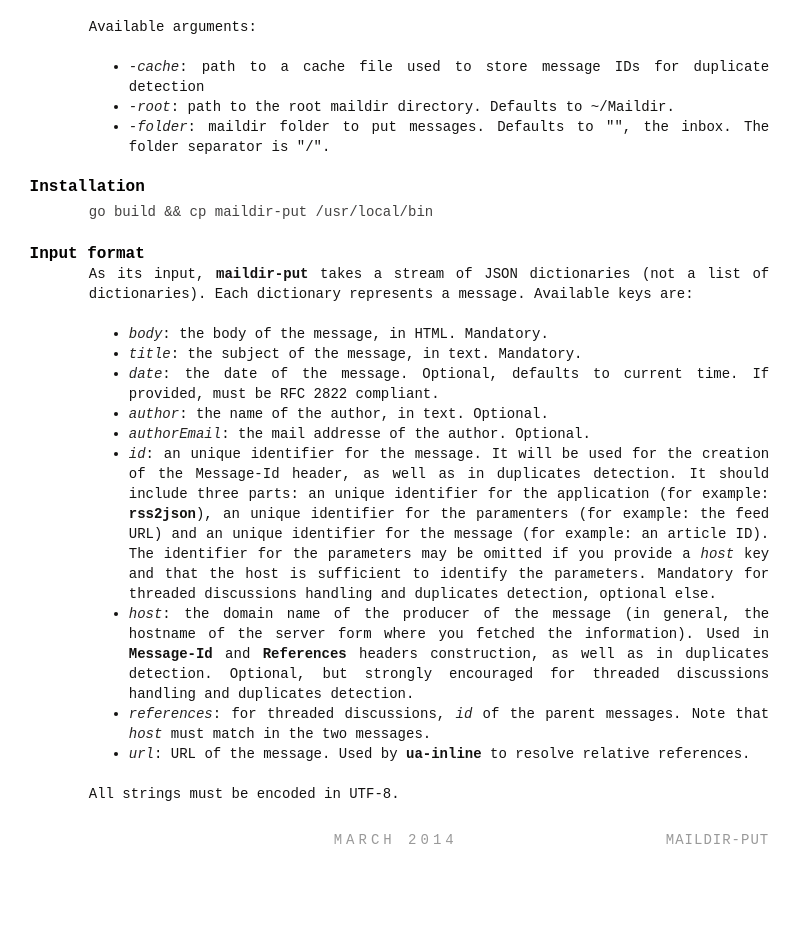
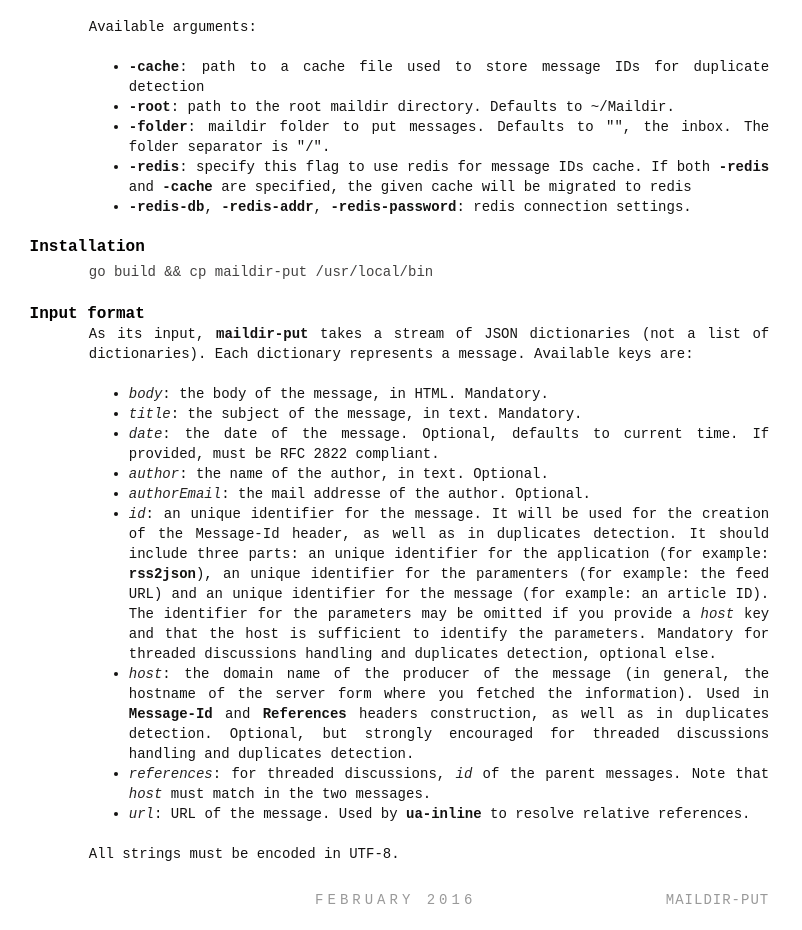
Before and after one commit to sloonz/ua, a plain HTML site: page doc/maildir-put.html in a window 1280 px wide. Shown: the part 207-1137 px from the top of the page, without its empty margins (0-802 px from the left). Before the commit the page ends 1077 px from the top, so only its background shows below. Drawn offline with Linux system fonts and the light colour scheme.

Commit message:
update doc

```diff
--- a/doc/maildir-put.html
+++ b/doc/maildir-put.html
@@ -76,11 +76,15 @@
 <p>Available arguments:</p>
 
 <ul>
-<li><em>-cache</em>: path to a cache file used to store message IDs for duplicate
+<li><code>-cache</code>: path to a cache file used to store message IDs for duplicate
 detection</li>
-<li><em>-root</em>: path to the root maildir directory. Defaults to ~/Maildir.</li>
-<li><em>-folder</em>: maildir folder to put messages. Defaults to "", the inbox.
+<li><code>-root</code>: path to the root maildir directory. Defaults to ~/Maildir.</li>
+<li><code>-folder</code>: maildir folder to put messages. Defaults to "", the inbox.
 The folder separator is "/".</li>
+<li><code>-redis</code>: specify this flag to use redis for message IDs cache. If both
+<code>-redis</code> and <code>-cache</code> are specified, the given cache will be migrated to
+  redis</li>
+<li><code>-redis-db</code>, <code>-redis-addr</code>, <code>-redis-password</code>: redis connection settings.</li>
 </ul>
 
 
@@ -128,7 +132,7 @@
 
   <ol class='man-decor man-foot man foot'>
     <li class='tl'></li>
-    <li class='tc'>March 2014</li>
+    <li class='tc'>February 2016</li>
     <li class='tr'>maildir-put</li>
   </ol>
 
```
Also changed, not shown: 1 other file.
